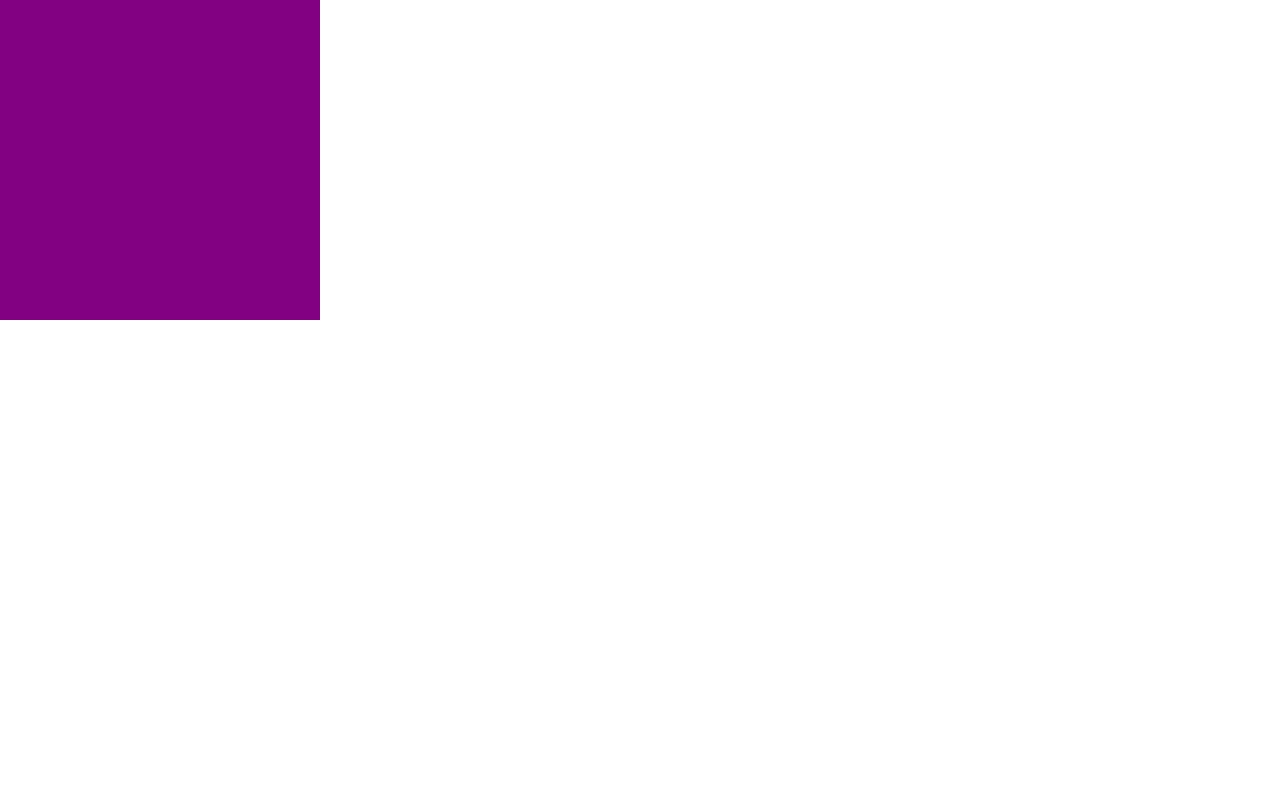
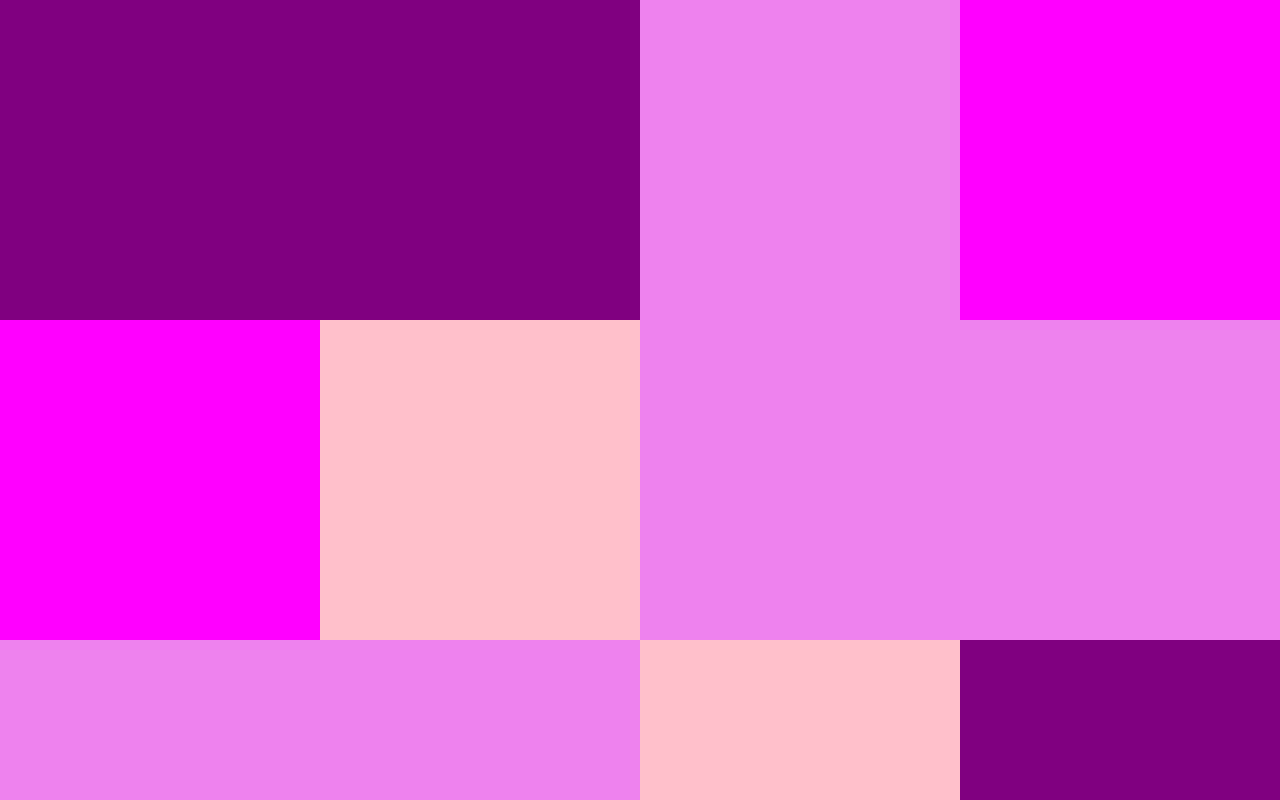
Before and after one commit to zackrosegithub/colorboxes, a React (Create React App) app: page / in a window 1280 px wide. Shown: the top 800 px of the page. Built offline with nearby package versions, Linux system fonts and the light colour scheme.

Commit message:
boxes dispay

```diff
--- a/src/App.js
+++ b/src/App.js
@@ -2,11 +2,12 @@ import React from 'react';
 import logo from './logo.svg';
 import './App.css';
 import Box from './Box'
+import BoxContainer from "./BoxContainer"
 
 function App() {
   return (
     <div className="App">
-      <Box />
+      <BoxContainer />
     </div>
   );
 }
--- /dev/null
+++ b/src/BoxContainer.css
@@ -0,0 +1,7 @@
+.BoxContainer {
+    display: flex;
+    flex-wrap: wrap;
+    justify-content: center;
+    align-items: center;
+    flex: 1;
+}
--- /dev/null
+++ b/src/BoxContainer.js
@@ -0,0 +1,17 @@
+import React, { Component } from 'react'
+import Box from "./Box"
+import './BoxContainer.css';
+
+class BoxContainer extends Component {
+    static defaultProps = {
+        numBoxes: 18
+    }
+    render(){
+        const boxes = Array.from({length: this.props.numBoxes}).map(() =>(
+        <Box/>
+        ));
+        return <div className = "BoxContainer">{boxes}</div>
+    }
+}
+
+export default BoxContainer;
```
